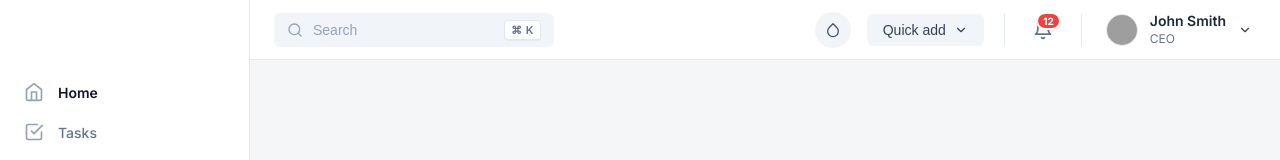
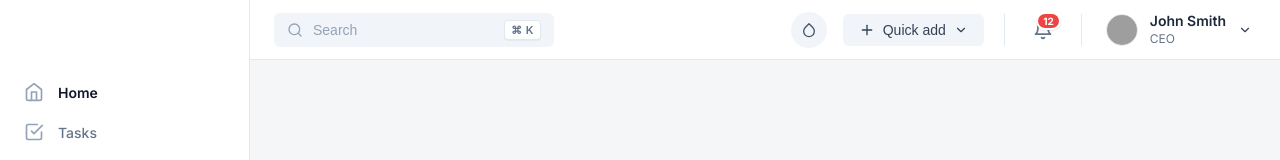
Before and after one commit to alexsimonov-ux/pf, a React (Vite) app: page / in a window 1280 px wide. Shown: the top 160 px of the page. Built offline with nearby package versions, Linux system fonts and the light colour scheme; grey boxes are pictures that could not be loaded; the HTML template or start-up script is replaced by a standard one.

Commit message:
Add plus icon to Quick Add button

```diff
--- a/src/App.jsx
+++ b/src/App.jsx
@@ -151,6 +151,7 @@ export default function App() {
                 className={`quick-add-btn ${isQuickAddOpen ? 'active' : ''}`}
                 onClick={() => setIsQuickAddOpen(!isQuickAddOpen)}
               >
+                <Icons.PlusMenu />
                 Quick add
                 <Icons.ChevronDown />
               </button>
```
